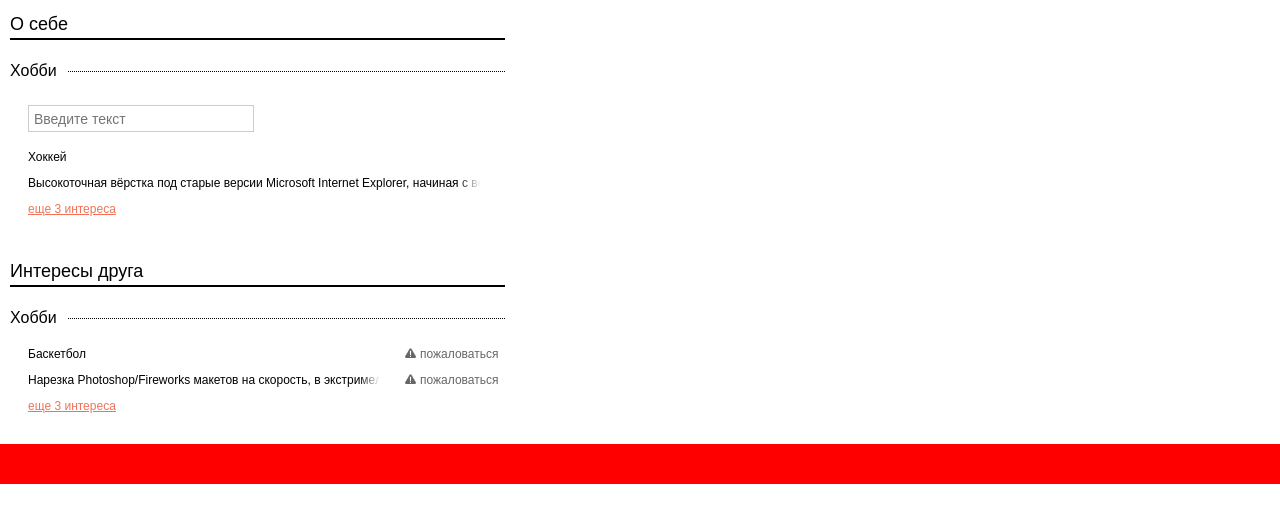
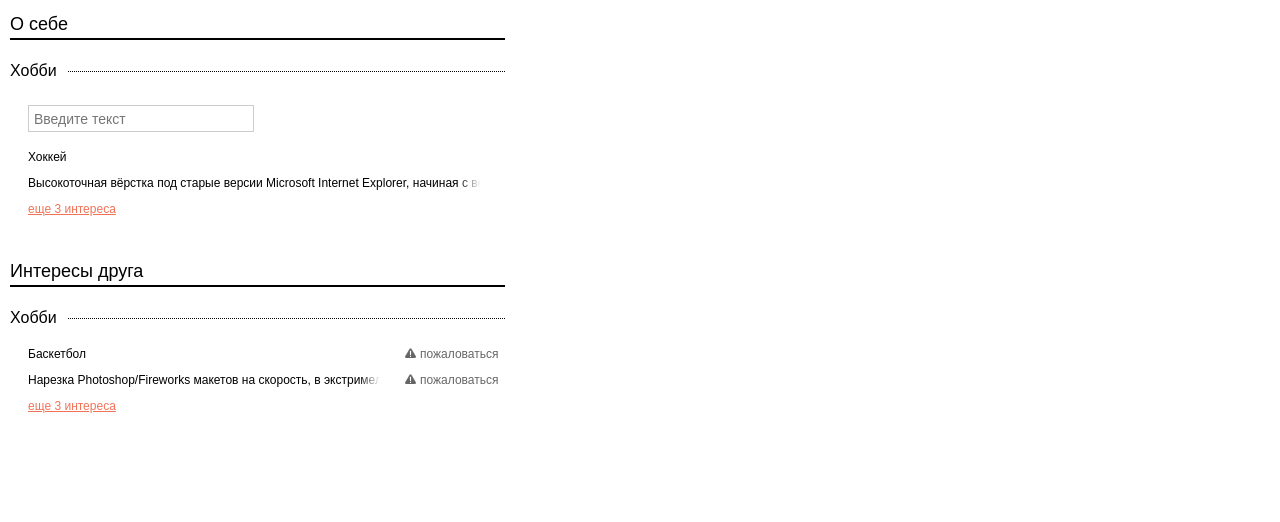
Before and after one commit to kweyjibo/anketa, a plain HTML site: page index.html in a window 1280 px wide. Drawn offline with nearby package versions, Linux system fonts and the light colour scheme.

Commit message:
Commit-15 from master.

```diff
--- a/index.html
+++ b/index.html
@@ -135,8 +135,6 @@
 
         </section>
 
-        <div style="background:red; height: 40px;">
-
         <script type="text/javascript" src="https://code.jquery.com/jquery-2.1.1.min.js"></script>
         <script type="text/javascript" src="js/main.js"></script>
     </body>
```
